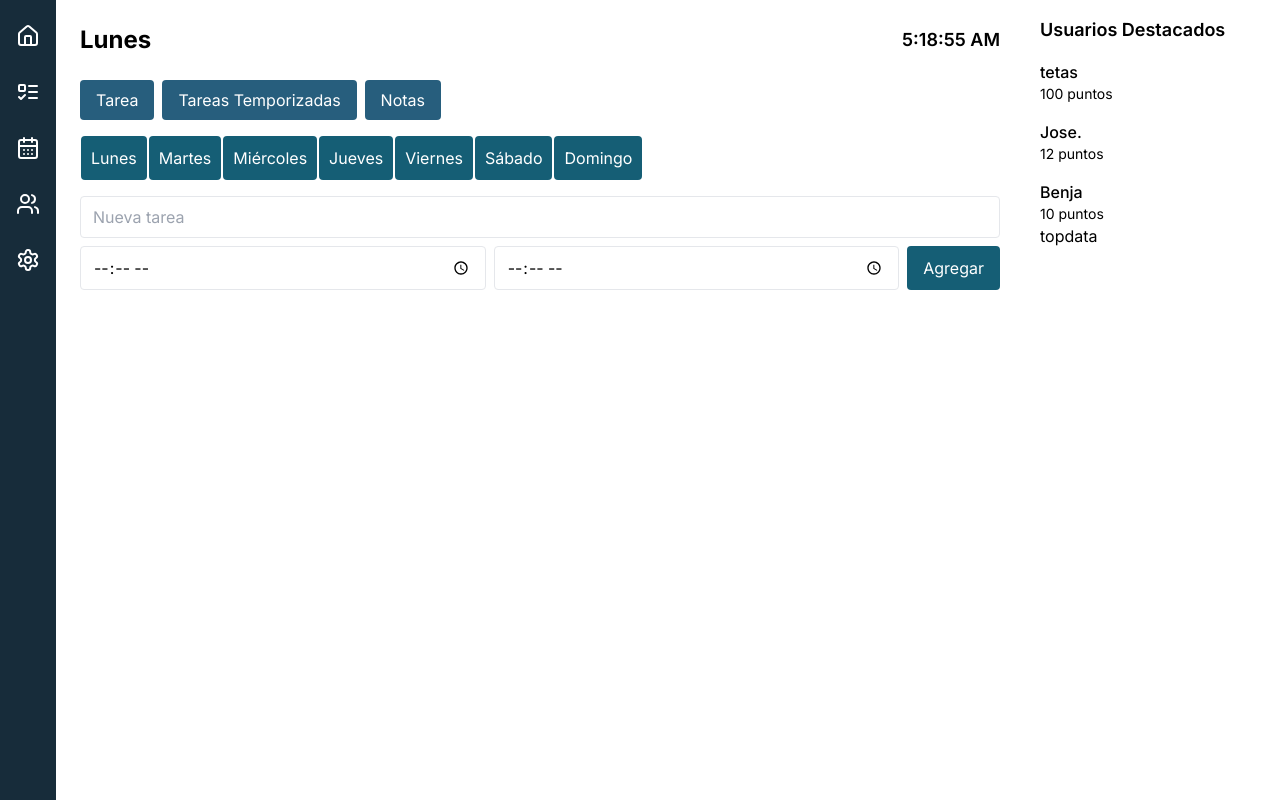
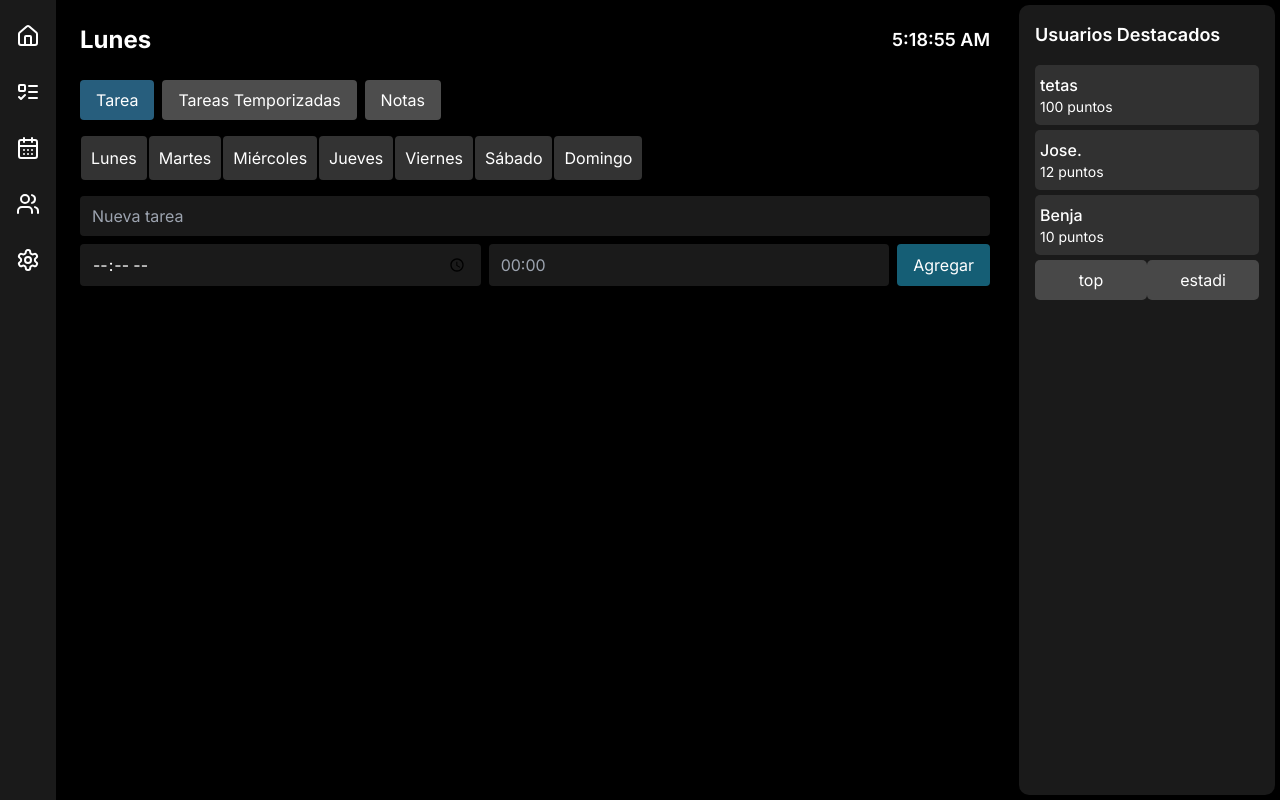
Before and after one commit to monzay/habitos, a Next.js app: page / in a window 1280 px wide. Built offline with nearby package versions, Linux system fonts and the light colour scheme.

Commit message:
cambie toda la ui

```diff
--- a/src/app/comonentes/HeaderDesktop/HeaderDesktop.jsx
+++ b/src/app/comonentes/HeaderDesktop/HeaderDesktop.jsx
@@ -2,7 +2,7 @@ import React from 'react'
 import { Home,ListTodo,CalendarDays ,Users,Settings} from 'lucide-react'
 const HeaderDesktop = () => {
   return (
-    <nav  style={{background:"#172c3a",color:"white"}} className="hidden md:flex md:flex-col items-center justify-start space-y-4 py-4 px-2 bg-secondary">
+    <nav  style={{background:"rgba(255,255,255,0.1)"}} className="hidden md:flex md:flex-col items-center justify-start space-y-4 py-4 px-2 bg-secondary">
     <button className="p-2 rounded-full hover:bg-primary/10"><Home className="h-6 w-6" /></button>
     <button className="p-2 rounded-full hover:bg-primary/10"><ListTodo className="h-6 w-6" /></button>
     <button className="p-2 rounded-full hover:bg-primary/10"><CalendarDays className="h-6 w-6" /></button>
--- a/src/app/comonentes/Secciones/SecTareas/Cronometrar/Cronometrar.jsx
+++ b/src/app/comonentes/Secciones/SecTareas/Cronometrar/Cronometrar.jsx
@@ -1,37 +1,77 @@
 
 import { useState, useEffect } from 'react'
-import { Play, Pause, RotateCcw } from "lucide-react"
+import { Play, Pause, RotateCcw, CreativeCommons } from "lucide-react"
 
-const Cronometrar =  ()=> {
+const Cronometrar =  ({taskID,setMostrarCronometro})=> {
   const [tiempo, setTiempo] = useState(0)
   const [estaEnMarcha, setEstaEnMarcha] = useState(false)
 
+  useEffect(()=>{
+    console.log(taskID)
+  },[taskID])
+
+  // effecto que se encarga de de inicia el cronometro
   useEffect(() => {
-
     let intervalo = null
     if (estaEnMarcha) {
       intervalo = setInterval(() => {
-        setTiempo((tiempoAnterior) => tiempoAnterior + 1)
+        setTiempo((prev) => prev + 1)
       }, 1000)
-    } else if (intervalo) {
-      clearInterval(intervalo)
     }
-    return () => {
-      if (intervalo) clearInterval(intervalo)
-    }
-
+     return ()=>  clearInterval(intervalo)
   }, [estaEnMarcha])
 
    // salir del model cuando el tiempo se complete
+  function obtenerDuracionTarea (){
+    const tareas = JSON.parse(localStorage.getItem("tasks"));
+    const tarea = tareas.find(tarea => tarea.id === taskID.id);
+    return tarea.duration
+  }
+
+
+
+  // funcion  que  marca como tarea completada cuando termino la duracion de la tarea
+  function marcarTareaComoPletada (tareaID){
+    const tareasLocales =  JSON.parse(localStorage.getItem("tasks"))
+    const newTareasLocales =  tareasLocales.map(tarea => tarea.id === tareaID ? {...tarea,completed:true} : tarea )
+    localStorage.setItem("tasks",JSON.stringify(newTareasLocales))
+  }
+
+
+  // funcion que se encarga de solucionar
   useEffect(() => {
-
-    if(false){
-      setsalir(false)
-      setEstaEnMarcha(false)
+    function tareaFinalizada  (){
+      const tareas = JSON.parse(localStorage.getItem("tasks"));
+      const tarea = tareas.find(tarea => tarea.id === taskID.id);
+      //  para la estructura 00:00
+      if(tarea.duration.includes(":") ){
+        const partes  = tarea.duration.split(":")
+        const horaSegundo  = parseInt(partes[0]) *  60 * 60
+        const minutosSegundos =  parseInt(partes[1]) * 60
+        const total =  horaSegundo +  minutosSegundos
+        if(total === tiempo ){
+          console.log("tarea terminada")
+          setEstaEnMarcha(false)
+          setMostrarCronometro(false )
+          marcarTareaComoPletada(taskID.id)
+        }
+        // se ejecuta en caso de que no tenga hora  y si minutos
+      }else{
+        const partes  = tarea.duration.split(":")
+        const horaSegundo  = parseInt(partes[0]) * 60
+        if(horaSegundo === tiempo ){
+          setEstaEnMarcha(false)
+          setMostrarCronometro(false )
+          marcarTareaComoPletada(taskID.id)
+        }
+      }
     }
+    tareaFinalizada()
   }, [tiempo])
 
 
+
+  // formatea la hora  y retorna esta estructura 00:00:00
   const formatearTiempo = (segundos) => {
     const horas = Math.floor(segundos / 3600)
     const minutos = Math.floor((segundos % 3600) / 60)
@@ -43,7 +83,6 @@ const Cronometrar =  ()=> {
 
   const reiniciarTemporizador = () => {
     setTiempo(0)
-    setProgresoTarea(0)
     setEstaEnMarcha(false)
   }
 
@@ -53,7 +92,7 @@ const Cronometrar =  ()=> {
   return (
     <div className=" flex items-center justify-center flex-col py-32" >
          <div>
-            duracion: 2:23h
+            duracion: {obtenerDuracionTarea()}h
          </div>
         <div className="p-6">
           <div className="flex flex-col items-center space-y-8">
--- a/src/app/comonentes/Secciones/SecTareas/FormTarea.jsx
+++ b/src/app/comonentes/Secciones/SecTareas/FormTarea.jsx
@@ -2,6 +2,7 @@ const FormTarea = ({ newTask, setNewTask, editingTask, updateTask, addTask }) =>
     return (
       <div className="flex flex-col space-y-2">
         <input
+          style={{background:"rgba(255,255,255,0.1)",border:"none"}}
           className="px-3 py-2 border rounded"
           placeholder="Nueva tarea"
           value={newTask.text}
@@ -11,6 +12,7 @@ const FormTarea = ({ newTask, setNewTask, editingTask, updateTask, addTask }) =>
         />
         <div className="flex space-x-2">
           <input
+          style={{background:"rgba(255,255,255,0.1)",border:"none"}}
             type="time"
             className="px-3 py-2 border rounded flex-1"
             value={newTask.scheduledTime}
@@ -22,9 +24,10 @@ const FormTarea = ({ newTask, setNewTask, editingTask, updateTask, addTask }) =>
             }
           />
           <input
-            type="time"
+            style={{background:"rgba(255,255,255,0.1)",border:"none"}}
+            type="txt"
             className="px-3 py-2 border rounded flex-1"
-            placeholder="Duración (ej: 2 horas)"
+            placeholder="00:00"
             value={newTask.duration}
             onChange={(e) =>
               setNewTask((prev) => ({
--- a/src/app/comonentes/Secciones/SecTareas/SecDias.jsx
+++ b/src/app/comonentes/Secciones/SecTareas/SecDias.jsx
@@ -1,9 +1,14 @@
-const SecDias  = ({ daysOfWeek, dayWeek, setNewTask, filtelForDay }) => {
+import { daysOfWeek } from "@/app/json";
+
+
+const SecDias  = ({  dayWeek, setNewTask, filtelForDay }) => {
+
     return (
       <div className="flex overflow-x-auto">
         {daysOfWeek.map((day, index) => (
           <div
-            className={`mx-px bg-cyan-800 px-2.5 py-2.5 m-0.25 rounded text-white flex-shrink-0 ${day === dayWeek ? 'bg-[#4093b7]' : ''}`}
+          style={{backdropFilter:"blur(10px)",background:"rgba(255,255,255,0.2)"}}
+            className={`mx-px px-2.5 py-2.5 m-0.25 rounded text-white flex-shrink-0 ${day === dayWeek ? 'bg-[#4093b7]' : ''}`}
             onClick={() => {
               setNewTask((prev) => ({ ...prev, day }));
               filtelForDay(day);
@@ -17,4 +22,5 @@ const SecDias  = ({ daysOfWeek, dayWeek, setNewTask, filtelForDay }) => {
     );
   };
 
+
   export default SecDias;
--- a/src/app/comonentes/Secciones/SecTareas/SecTareas.jsx
+++ b/src/app/comonentes/Secciones/SecTareas/SecTareas.jsx
@@ -5,7 +5,6 @@ import Cronometrar from './Cronometrar/Cronometrar';
 
 const SecTareas = ({
   mostrarCronometro,
-  daysOfWeek,
   dayWeek,
   filtelForDay,
   newTask,
@@ -20,17 +19,18 @@ const SecTareas = ({
   editTask,
   setTaskID,
   setMostrarCronometro,
-  deleteTask
+  deleteTask,
+  taskID
 }) => {
+
 
   return (
     <div>
       {mostrarCronometro ? (
-        <Cronometrar  />
+        <Cronometrar  taskID={taskID} setMostrarCronometro={setMostrarCronometro}/>
       ) : (
         <div className="space-y-4">
           <SecDias
-            daysOfWeek={daysOfWeek}
             dayWeek={dayWeek}
             setNewTask={setNewTask}
             filtelForDay={filtelForDay}
--- a/src/app/comonentes/Secciones/SecTareas/TareaLista.jsx
+++ b/src/app/comonentes/Secciones/SecTareas/TareaLista.jsx
@@ -5,8 +5,9 @@ const TareaLista = ({ tasksDay, clickCheckboxTask, toggleMenu, openMenuId, editT
     <div className="max-h-[calc(100vh-300px)]">
       {tasksDay.map((task) => (
         <div
+         style={{backdropFilter:"blur(10px)",background:"rgba(255,255,255,0.1)",margin:"4px 0px"} }
           key={task.id}
-          className="flex items-center justify-between py-2 px-3 bg-[#c9e1ee] my-0.75 rounded-lg"
+          className="flex items-center justify-between py-2 px-3  my-0.75 rounded-lg "
         >
           <div>
             <div className="flex items-center space-x-2">
--- a/src/app/comonentes/TopDesktop/TopDesktop.jsx
+++ b/src/app/comonentes/TopDesktop/TopDesktop.jsx
@@ -4,17 +4,17 @@ const TopDesktop = () => {
   const [isActiveModo, setIsActiveMode] = useState("top");
 
   return (
-    <aside className="hidden md:block w-64 p-4 bg-muted">
+    <aside style={{background:"rgba(255,255,255,0.1)",borderRadius:"10px",margin:"5px"}} className="hidden md:block w-64 p-4 bg-muted">
       {isActiveModo === "top" && (
         <>
           <h2 className="text-lg font-semibold mb-4">Usuarios Destacados</h2>
-          <div className="space-y-4">
+          <div className="">
             {[
               { name: "tetas", completed: 100 },
               { name: "Jose.", completed: 12 },
               { name: "Benja", completed: 10 },
             ].map((user, index) => (
-              <div key={index} className="flex items-center space-x-2">
+              <div  style={{background:"rgba(255,255,255,0.1)",margin:"5px 0px",borderRadius:"5px",padding:"8px 5px"}} key={index} className="flex items-center space-x-2">
                 <div>
                   <p className="font-medium">{user.name}</p>
                   <p className="text-sm text-muted-foreground">
@@ -33,10 +33,10 @@ const TopDesktop = () => {
           </div>
         )
       }
-      <div>
-        <button>top</button>
-        <button>data</button>
-      </div>
+      <div style={{ display: "flex" , width:"100%"}}>
+      <div style={{ flex: 1, background: "rgba(255,255,255,0.2)", height: "40px", display: "flex", alignItems: "center", justifyContent: "center" ,borderRadius:"5px"}}>top</div>
+      <div style={{ flex: 1, background: "rgba(255,255,255,0.2)", height: "40px", display: "flex", alignItems: "center", justifyContent: "center",borderRadius:"5px" }}>estadi</div>
+    </div>
     </aside>
   );
 };
--- /dev/null
+++ b/src/app/funcionesGlobales/CalculaElDia.jsx
@@ -0,0 +1,14 @@
+
+export const calculateDay = () => {
+    const days = [
+      "Domingo",
+      "Lunes",
+      "Martes",
+      "Miércoles",
+      "Jueves",
+      "Viernes",
+      "Sábado",
+    ];
+    const date = new Date().getDay();
+    return days[date];
+  };
--- /dev/null
+++ b/src/app/funcionesGlobales/CalcularHorasTotales.jsx
@@ -0,0 +1,13 @@
+export function totalHorasTareas(arrayDeTareas) {
+    let hora = 0;
+    let minutos = 0;
+    for (let i = 0; i < arrayDeTareas.length; i++) {
+      const parte = arrayDeTareas[i].duration.split(":");
+      hora += parseInt(parte[0]);
+      minutos += parseInt(parte[1]);
+    }
+    hora += Math.floor(minutos / 60);
+    minutos %= 60;
+    const timeTotal = `${hora}:${minutos}`;
+    return timeTotal;
+  }
--- a/src/app/globals.css
+++ b/src/app/globals.css
@@ -17,6 +17,8 @@
 }
 
 body {
+  background-color: rgb(0, 0, 0);
+  color: white;
 }
 
 @layer utilities {
--- /dev/null
+++ b/src/app/json.jsx
@@ -0,0 +1,9 @@
+export  const daysOfWeek = [
+    "Lunes",
+    "Martes",
+    "Miércoles",
+    "Jueves",
+    "Viernes",
+    "Sábado",
+    "Domingo",
+  ];
--- a/src/app/page.jsx
+++ b/src/app/page.jsx
@@ -1,14 +1,10 @@
 "use client";
-
-// Importamos los hooks de React que vamos a utilizar
-import { useState, useEffect, useRef, useLayoutEffect } from "react";
-// Importamos los iconos que vamos a utilizar
+import { totalHorasTareas } from "./funcionesGlobales/CalcularHorasTotales";
+import { useState, useEffect, useRef } from "react";
 import {
   Edit,
   Trash2,
-  Clock,
   MoreVertical,
-  Timer,
 } from "lucide-react";
 import HeaderMovil from "./comonentes/HeaderMovil/HeaderMovil";
 import HeaderMovilDesplegable from "./comonentes/HeaderMovilDesplegable/HeaderMovilDesplegable";
@@ -16,13 +12,13 @@ import TopUserMovil from "./comonentes/TopUserMovil/TopUserMovil";
 import HeaderDesktop from "./comonentes/HeaderDesktop/HeaderDesktop";
 import TopDesktop from "./comonentes/TopDesktop/TopDesktop";
 import Button from "./comonentes/ui/Button";
-import Cronometrar from "./comonentes/Secciones/SecTareas/Cronometrar/Cronometrar";
 import reniciarTodasLasTareas from "./funcionesGlobales/EliminarTodasLasTareaHechaCadaSemana";
 import SecTareas from "./comonentes/Secciones/SecTareas/SecTareas";
+import { daysOfWeek } from "./json";
+import { calculateDay } from "./funcionesGlobales/CalculaElDia";
 
-// Definimos el componente principal
+
 export default function TaskManager() {
-  // Definimos los estados iniciales de las tareas, tareas temporizadas, notas, etc.
   const [tasks, setTasks] = useState([]);
   const [timedTasks, setTimedTasks] = useState([]);
   const [notes, setNotes] = useState([]);
@@ -45,23 +41,19 @@ export default function TaskManager() {
   const [showTopUsers, setShowTopUsers] = useState(false);
   const menuRef = useRef(null);
   const [mostrarCronometro,setMostrarCronometro] = useState(false)
-
   const [notas, setNotas] = useState({
     text: "",
     fecha: "",
   });
 
+  const [tasksDay, setTasksDay] = useState([]);
+  const [intervalHacerLaTarea, setIntervalHacerLaTarea] = useState(null);
+  const [horasTotalesTareasDelDia, setHorasTotalesTareasDelDia] = useState(0);
+  const [taskID, setTaskID] = useState({});
+  const [mostrarTiempo, setMostrarTiempo] = useState("");
+  const [dayWeek, setDayWeek] = useState(calculateDay());
 
-  const [tasksDay, setTasksDay] = useState([]);
-  const daysOfWeek = [
-    "Lunes",
-    "Martes",
-    "Miércoles",
-    "Jueves",
-    "Viernes",
-    "Sábado",
-    "Domingo",
-  ];
+
   // Efecto que se ejecuta al cargar el componente
   useEffect(() => {
     // Obtenemos las tareas, tareas temporizadas, notas y puntos del usuario almacenados en el localStorage
@@ -114,6 +106,12 @@ export default function TaskManager() {
 
   // Función que añade una nueva tarea
   const addTask = () => {
+
+    if(!newTask.duration.includes(":") || !isNaN(newTask.duration) ){
+      alert("pelotudo pone bien la estructura")
+      return
+    }
+
     if (newTask.text.length !== 0) {
       const newTaskItem = {
         id: Date.now(),
@@ -138,6 +136,8 @@ export default function TaskManager() {
     }
   };
 
+  // effect que verifica si ya exite el tasks en el localstorage y lo extrae del el ,  y si no crea el espacio
+
   useEffect(() => {
     const tasksExite = localStorage.getItem("tasks");
     if (tasksExite) {
@@ -148,6 +148,19 @@ export default function TaskManager() {
       localStorage.setItem("tasks", JSON.stringify([]));
     }
   }, [tasks]);
+
+// effect que verifica si ya exite el notes en el localstorage y lo extrae del el ,  y si no crea el espacio
+  useEffect(() => {
+    const notasExite = localStorage.getItem("notes");
+    if (notasExite) {
+      if (notes.length > 0) {
+        localStorage.setItem("notes", JSON.stringify(notes));
+      }
+    } else {
+      localStorage.setItem("notes", JSON.stringify([]));
+    }
+  }, [notes]);
+
 
   // Función que edita una tarea
   // modo
@@ -161,6 +174,7 @@ export default function TaskManager() {
     });
     setOpenMenuId(null);
   };
+
 
   // Función que actualiza una tarea
   const updateTask = () => {
@@ -187,6 +201,8 @@ export default function TaskManager() {
       duration: "",
     });
   };
+
+
   // Función que elimina una tarea
   const deleteTask = (id) => {
     setTasks(tasks.filter((task) => task.id !== id));
@@ -195,6 +211,7 @@ export default function TaskManager() {
     }
     setOpenMenuId(null);
   };
+
 
   // Función que añade una nueva nota
   const addNote = () => {
@@ -213,17 +230,8 @@ export default function TaskManager() {
     }
   };
 
-  useEffect(() => {
-    const notasExite = localStorage.getItem("notes");
-    if (notasExite) {
-      if (notes.length > 0) {
-        localStorage.setItem("notes", JSON.stringify(notes));
-      }
-    } else {
-      localStorage.setItem("notes", JSON.stringify([]));
-    }
-  }, [notes]);
 
+  // mode actualizar
   const modoActualizar = (id) => {
     setEditingNote(id);
     const notaEncontrada = notes.find((note) => note.id === id);
@@ -233,6 +241,8 @@ export default function TaskManager() {
     });
     setOpenMenuId(null);
   };
+
+
   // Función que actualiza una nota
   const editarNota = () => {
     setNotes((prev) => {
@@ -254,6 +264,7 @@ export default function TaskManager() {
     });
   };
 
+
   // Función que elimina una nota
   const deleteNote = (id) => {
     setNotes(notes.filter((note) => note.id !== id));
@@ -263,49 +274,41 @@ export default function TaskManager() {
     setOpenMenuId(null);
   };
 
+
   // Función que muestra u oculta el menú
   const toggleMenu = (id) => {
     setOpenMenuId(openMenuId === id ? null : id);
   };
+
 
   // Función que muestra u oculta el menú móvil
   const toggleMobileMenu = () => {
     setShowMobileMenu(!showMobileMenu);
   };
 
+
   // Función que muestra u oculta el panel de usuarios destacados
   const toggleTopUsers = () => {
     setShowTopUsers(!showTopUsers);
   };
 
-  const calculateDay = () => {
-    const days = [
-      "Domingo",
-      "Lunes",
-      "Martes",
-      "Miércoles",
-      "Jueves",
-      "Viernes",
-      "Sábado",
-    ];
-    const date = new Date().getDay();
-    return days[date];
-  };
 
-  const [dayWeek, setDayWeek] = useState(calculateDay());
 
+/////////////////////////////////////////////////////////////////////////////////////
+
+
+  // al hacer click en un dia se filtra las tareas por el dia
   const filtelForDay = (day) => {
     const tasksDay = tasks.filter((task) => task.day === day);
     setTasksDay(tasksDay);
     setDayWeek(day);
   };
 
-  //////////////////////////////////////////////////////////////////////////////////
 
-  const [horasTotalesTareasDelDia, setHorasTotalesTareasDelDia] = useState(0);
-  const [taskID, setTaskID] = useState({});
-  const [mostrarTiempo, setMostrarTiempo] = useState("");
+//////////////////////////////////////////////////////////////////////////////////
 
+
+  // funcion no implementada en iu
   function calcularHorasTotalesTareas() {
     let horasTotales = 0;
     let minutosTotales = 0;
@@ -329,9 +332,10 @@ export default function TaskManager() {
     const minutosFinales = minutosTotales % 60;
 
     const tiempoFinalString = `${horasFinales}:${minutosFinales}`;
-    console.log(tiempoFinalString);
     setHorasTotalesTareasDelDia(tiempoFinalString);
   }
+
+//////////////////////////////////////////////////////////////////////////////////
 
   // por ahora no vamos a gurdar el timepo trancurrido
   function HacerLaTarea() {
@@ -350,7 +354,6 @@ export default function TaskManager() {
             }
           }
           let tiempoTranscurrido = `${horasRestante}:${minutosRestante}`;
-          console.log(tiempoTranscurrido);
           setMostrarTiempo(tiempoTranscurrido);
           setIntervalHacerLaTarea(interval);
         }
@@ -358,49 +361,38 @@ export default function TaskManager() {
     }
   }
 
-  const [intervalHacerLaTarea, setIntervalHacerLaTarea] = useState(null);
+//////////////////////////////////////////////////////////////////////////////////
+
   useEffect(() => {
     HacerLaTarea();
     return () => clearInterval(intervalHacerLaTarea);
   }, [taskID]);
 
-  //////////////////////////////////////////////////////////////////////////////////
-  const [tiempoTotal, setTiempoTotal] = useState("");
-  function totalHorasTareas() {
-    let hora = 0;
-    let minutos = 0;
-    for (let i = 0; i < tasksDay.length; i++) {
-      const parte = tasksDay[i].duration.split(":");
-      hora += parseInt(parte[0]);
-      minutos += parseInt(parte[1]);
-    }
-    hora += Math.floor(minutos / 60);
-    minutos %= 60;
-    const timeTotal = `${hora}:${minutos}`;
-    return timeTotal;
-  }
-  useEffect(() => {
-    totalHorasTareas();
-  }, [tasksDay]);
 
   //////////////////////////////////////////////////////////////////////////////////
 
+
+  useEffect(() => {
+    totalHorasTareas(tasksDay);
+  }, [tasksDay]);
+  //////////////////////////////////////////////////////////////////////////////////
   useEffect(() => {
     filtelForDay(calculateDay());
   }, [tasks]);
+
 
   useEffect(() => {
     calcularHorasTotalesTareas();
   }, [dayWeek]);
 
+
+  // click  y se marca la tarea que fue completada
   const clickCheckboxTask = (id) => {
-    // 1. Check if a task with the given ID exists and if it's already completed for today
     const existingTask = tasks.find((task) => task.id === id);
     const isCompletedToday =
       existingTask?.completed && existingTask.day === getTodaysName();
-
     if (!existingTask || isCompletedToday) {
-      return; // Do nothing if task doesn't exist or is already completed for today
+      return;
     }
     const updatedTasks = tasks.map((task) =>
       task.id === id ? { ...task, done: task.done + 1, completed: true } : task
@@ -413,8 +405,6 @@ export default function TaskManager() {
     const today = new Date().toLocaleDateString("es-ES", { weekday: "long" });
     return today.charAt(0).toUpperCase() + today.slice(1); // Capitalize the first letter
   }
-
-
 
   useEffect(() => {
     reniciarTodasLasTareas()
@@ -454,7 +444,7 @@ export default function TaskManager() {
               txt="Tarea"
             />
             <button
-              style={{ background: "#275e7d", color: "white" }}
+           style={{backdropFilter:"blur(10px)",background:"rgba(255,255,255,0.3"}}
               className={`px-4 py-2 rounded ${
                 activeTab === "timedTasks"
                   ? "bg-primary text-primary-foreground"
@@ -465,7 +455,7 @@ export default function TaskManager() {
               Tareas Temporizadas
             </button>
             <button
-              style={{ background: "#275e7d", color: "white" }}
+              style={{backdropFilter:"blur(10px)",background:"rgba(255,255,255,0.3"}}
               className={`px-4 py-2 rounded ${
                 activeTab === "notes"
                   ? "bg-primary text-primary-foreground"
@@ -493,6 +483,7 @@ export default function TaskManager() {
               openMenuId={openMenuId}
               editTask={editTask}
               setTaskID={setTaskID}
+              taskID={taskID}
               setMostrarCronometro={setMostrarCronometro}
               deleteTask={deleteTask}
               tasks={tasks}
```
